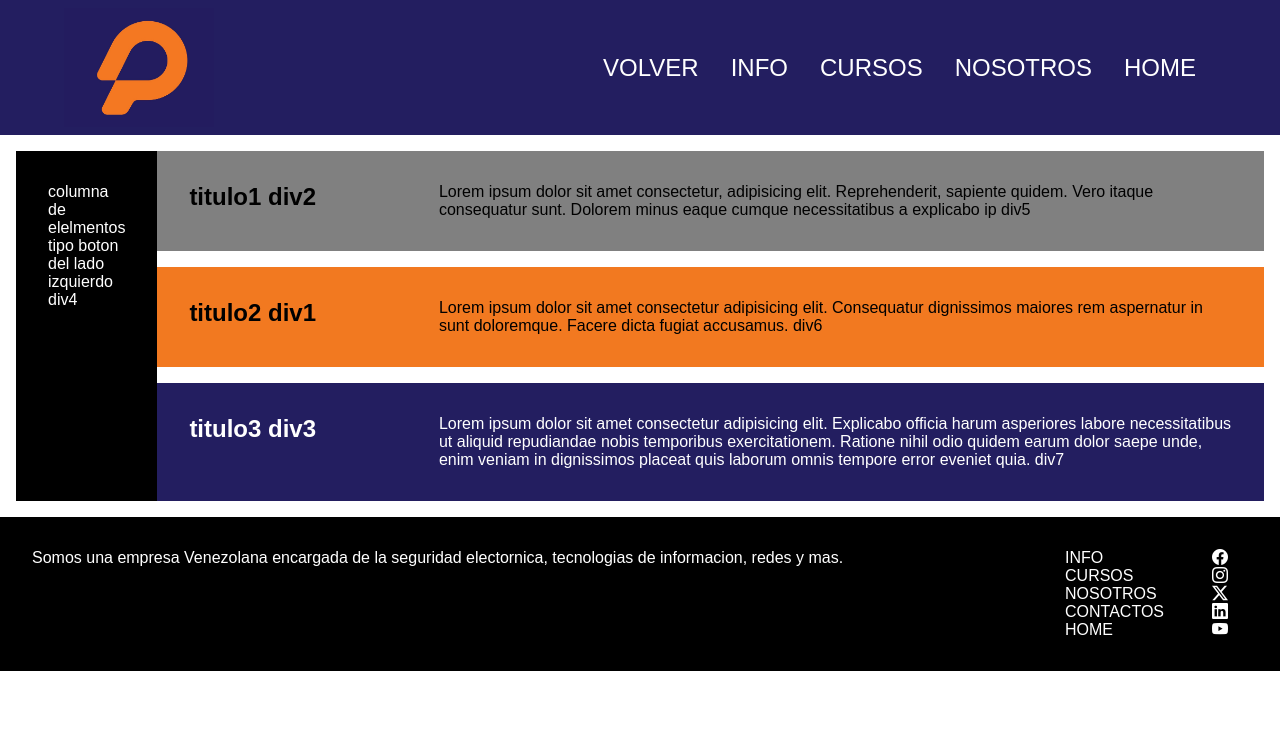
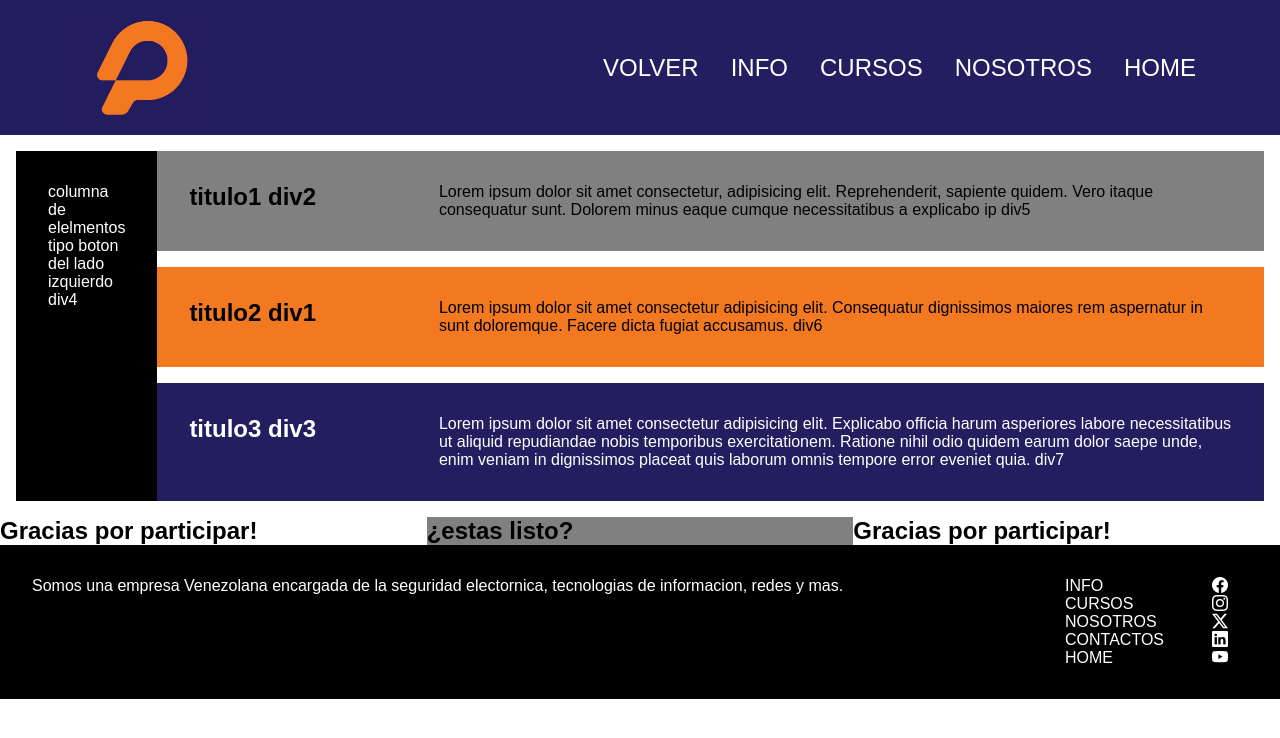
Before and after one commit to onprotec/proyecto-onprotec, a plain HTML site: page Pages/contactos.html in a window 1280 px wide. Drawn offline with nearby package versions, Linux system fonts and the light colour scheme; a web font is replaced by a local one.

Commit message:
efecto de

```diff
--- a/Pages/contactos.html
+++ b/Pages/contactos.html
@@ -20,7 +20,6 @@
         <!- el identificador "class" lo usamos para llamar desde el ccs las diferentes secciones de la pagina ->
             <header class="header">
                 <img src="../img/Logo.jpg" alt="logo" width="150" class="logo">
-
                 <nav class="nav">
                     <ul class="menu">
                         <a class="link1" href="../index.html">VOLVER</a>
@@ -60,6 +59,20 @@
 
             </div>
         </nav>
+        <section>
+            <div>
+                <div class="mas-info">
+
+                    <div class="lateral">
+                        <h1>Gracias por participar!</h1>
+                    </div>
+                    <div class="pregunta">
+                        <h1>¿estas listo?</h1>
+                    </div>
+                    <div class="lateral">
+                        <h1>Gracias por participar!</h1>
+                    </div>
+        </section>
 
 
     </main>
--- a/ccs/styles.css
+++ b/ccs/styles.css
@@ -288,4 +288,19 @@ header {
     color: #f27920;
 }
 
+.link1:hover {
+    color: #f27920;
 }
+
+.menu-foot:hover {
+    color: #f27920;
+}
+
+.mas-info {
+    display: grid;
+    grid-template-columns: repeat(3, 1fr);
+    }
+    .pregunta {
+        background-color: #808080;
+        display:
+    }
```
